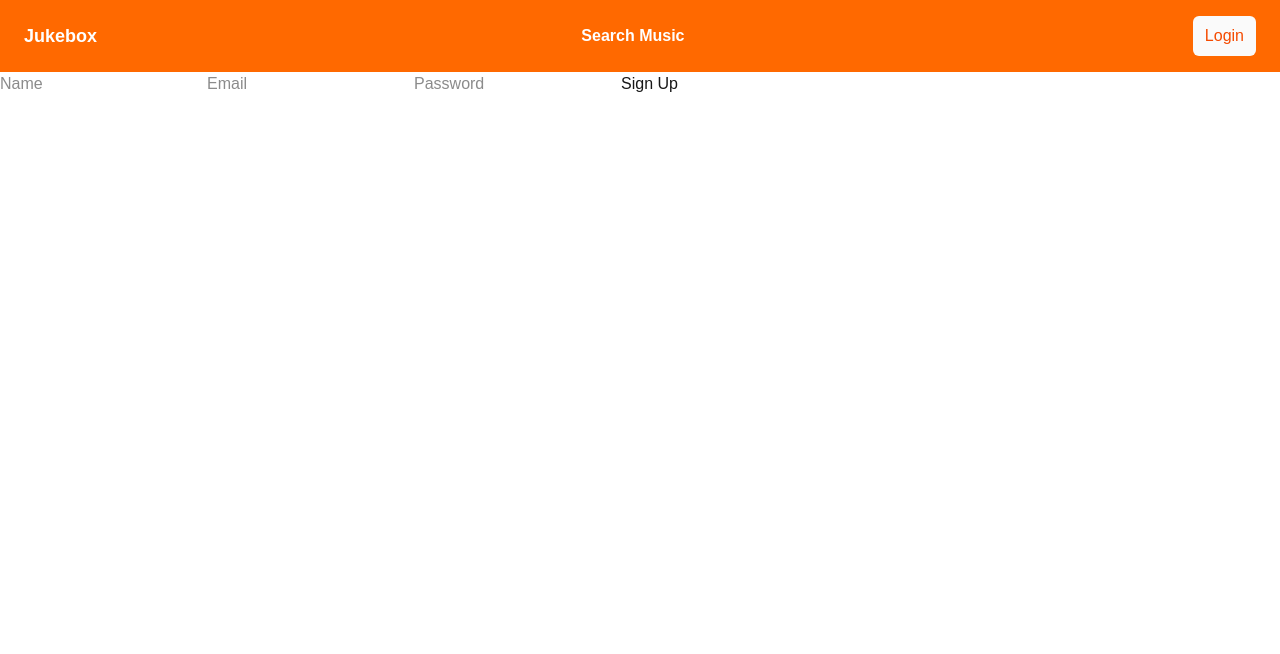
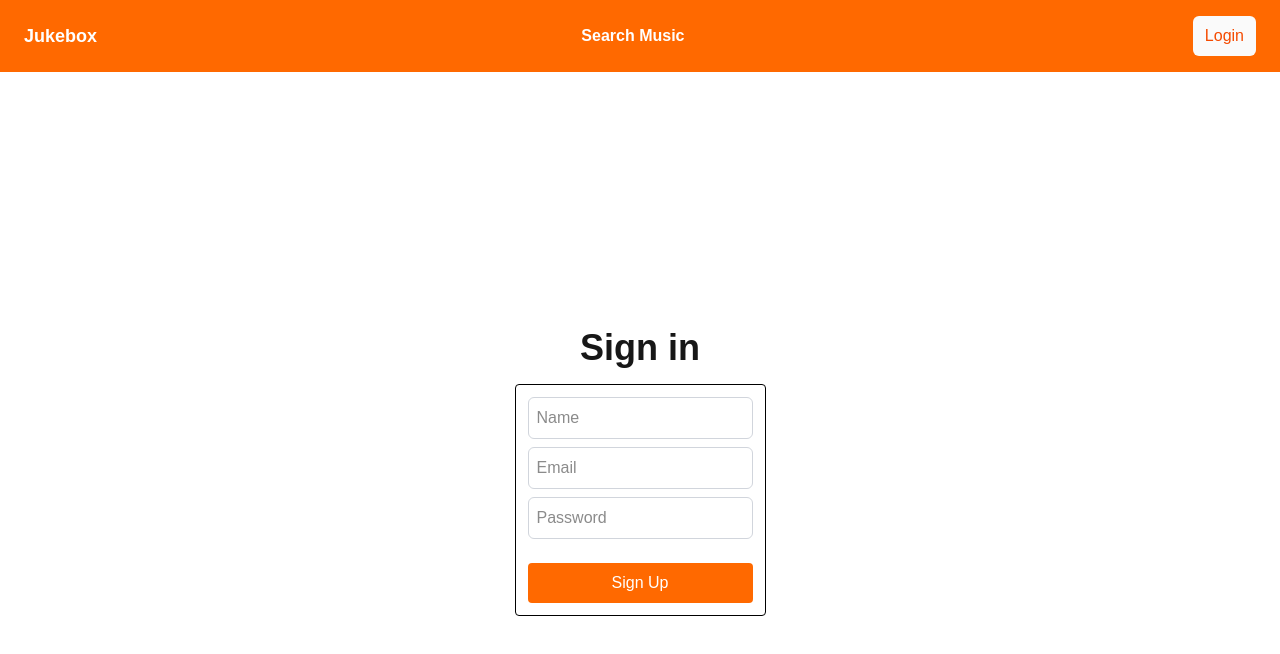
Before and after one commit to kevinhoang219/music-web-app, a Next.js app in the folder web-app/: page /signup in a window 1280 px wide. Shown: the top 654 px of the page. Built offline with nearby package versions, Linux system fonts and the light colour scheme; no server answers.

Commit message:
added css to sign up page

```diff
--- a/web-app/src/app/signup/page.tsx
+++ b/web-app/src/app/signup/page.tsx
@@ -30,12 +30,15 @@ export default function SignupForm() {
   };
 
   return (
-    <form onSubmit={handleSubmit}>
-      <input value={name} onChange={e => setName(e.target.value)} placeholder="Name" required />
-      <input type="email" value={email} onChange={e => setEmail(e.target.value)} placeholder="Email" required />
-      <input type="password" value={password} onChange={e => setPassword(e.target.value)} placeholder="Password" required />
-      <button type="submit">Sign Up</button>
+    <div className="flex flex-col justify-center items-center min-h-screen bg-white py-3">
+    <h1 className="text-4xl font-bold mb-4 text-center">Sign in</h1>
+    <form onSubmit={handleSubmit} className='flex flex-col gap-2 border border-black rounded p-3'>
+      <input value={name} onChange={e => setName(e.target.value)} placeholder="Name" required className="p-2 border border-gray-300 rounded-md text-base focus:outline-none focus:border-blue-500"/>
+      <input type="email" value={email} onChange={e => setEmail(e.target.value)} placeholder="Email" required className="p-2 border border-gray-300 rounded-md text-base focus:outline-none focus:border-blue-500"/>
+      <input type="password" value={password} onChange={e => setPassword(e.target.value)} placeholder="Password" required className="p-2 border border-gray-300 rounded-md text-base focus:outline-none focus:border-blue-500"/>
+      <button type="submit" className="mt-4 bg-orange-500 text-white hover:bg-orange-300 hover:text-white p-2 rounded">Sign Up</button>
       {message && <p>{message}</p>}
     </form>
+    </div>
   );
 }
```
